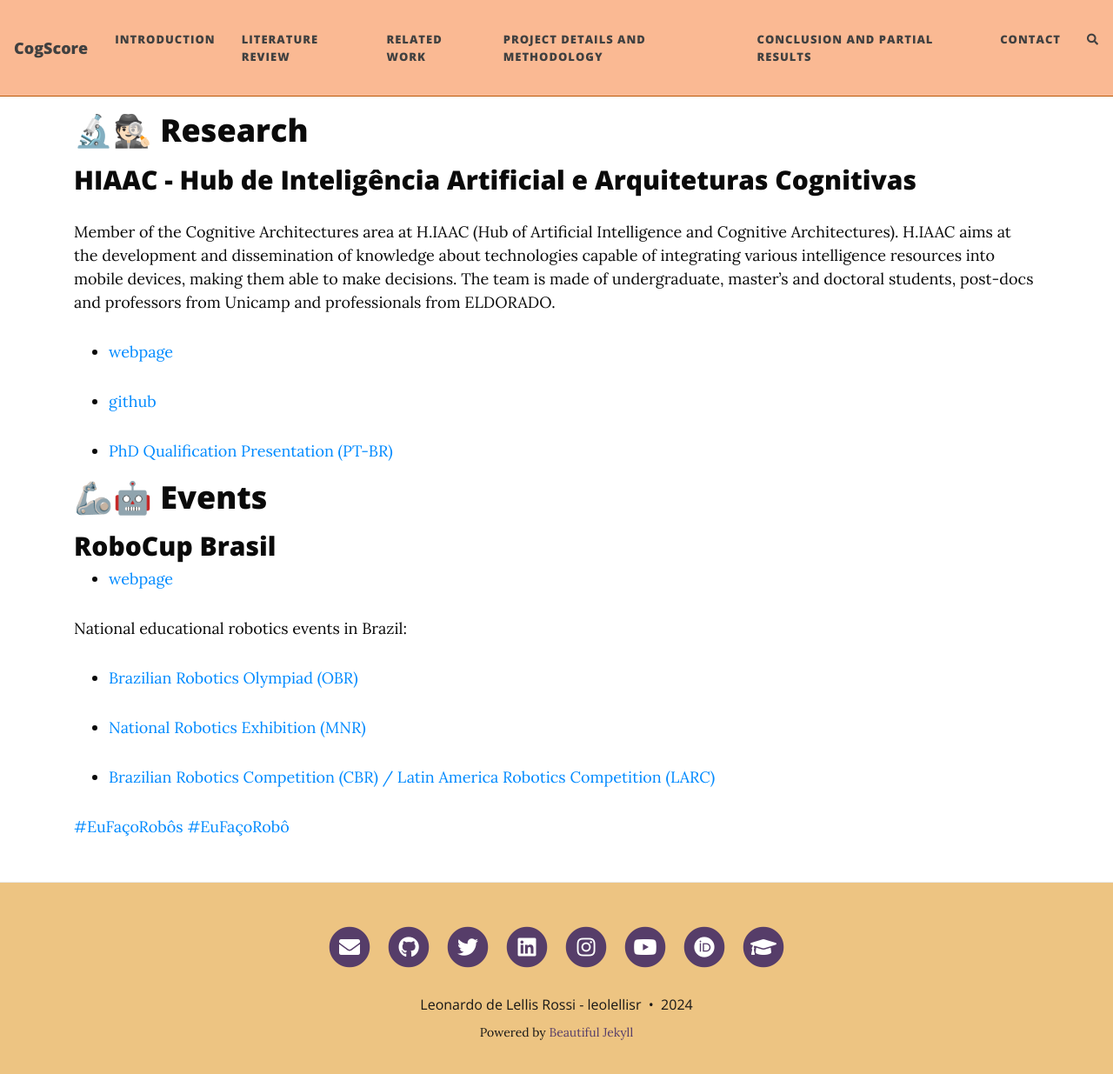
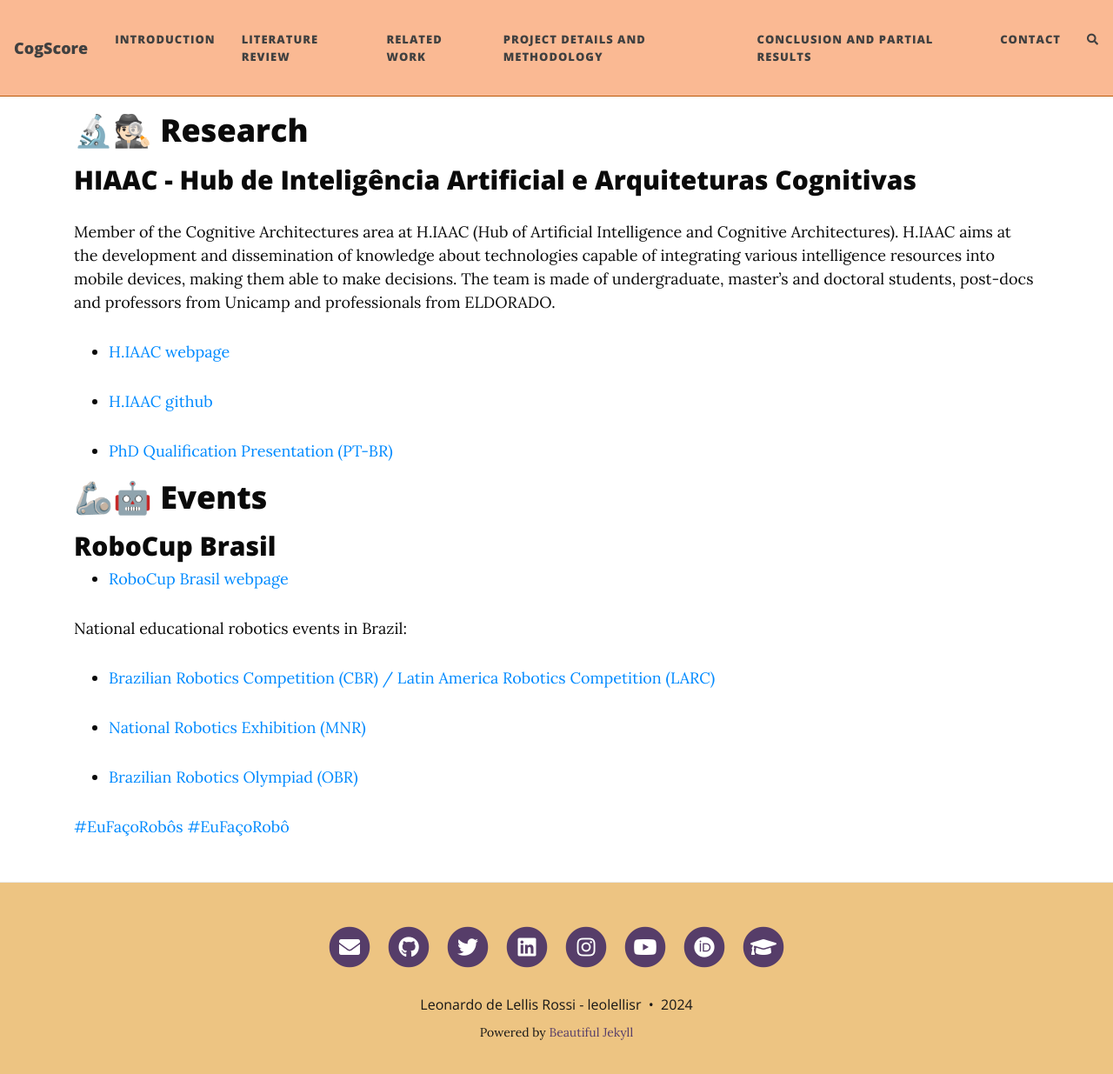
Before and after one commit to leolellisr/cogscore.github.io, a Jekyll site: the page built from research.md, in a window 1280 px wide and 1248 px high. Shown: the top 1235 px of the window at 87% size. Built offline with Jekyll 4.4.1, drawn with Linux system fonts in a browser that asks for light colours; nearby versions of some CDN libraries; comment, search, counter and statistics services are not loaded.

Commit message:
added figs

```diff
--- a/research.md
+++ b/research.md
@@ -11,8 +11,8 @@ subtitle: test
 Member of the Cognitive Architectures area at H.IAAC (Hub of Artificial Intelligence and Cognitive Architectures). H.IAAC aims at the development and dissemination of knowledge about technologies capable of integrating various intelligence resources into mobile devices, making them able to make decisions.  The team is made of undergraduate, master's and doctoral students, post-docs and professors from Unicamp and professionals from ELDORADO.
 
 
-- [webpage](https://hiaac.unicamp.br/)
-- [github](https://github.com/H-IAAC)
+- [H.IAAC webpage](https://hiaac.unicamp.br/)
+- [H.IAAC github](https://github.com/H-IAAC)
 
 * [PhD Qualification Presentation (PT-BR)](https://drive.google.com/file/d/10oMXmbGDphLCk4LO8JjkqT2qnDOpHyaU/view?usp=sharing)
 
@@ -20,13 +20,15 @@ Member of the Cognitive Architectures area at H.IAAC (Hub of Artificial Intellig
 
 ## RoboCup Brasil
 
-* [webpage](https://robocup.org.br)
+* [RoboCup Brasil webpage](https://robocup.org.br)
 
 National educational robotics events in Brazil:
-* [Brazilian Robotics Olympiad (OBR)](https://www.obr.org.br)
+
+* [Brazilian Robotics Competition (CBR) / Latin America Robotics Competition (LARC)](https://www.cbrobotica.org)
 
 * [National Robotics Exhibition (MNR)](https://www.mnr.org.br)
 
-* [Brazilian Robotics Competition (CBR) / Latin America Robotics Competition (LARC)](https://www.cbrobotica.org)
+* [Brazilian Robotics Olympiad (OBR)](https://www.obr.org.br)
+
 
 [#EuFaçoRobôs](https://www.instagram.com/explore/tags/eufaçorobôs/) [#EuFaçoRobô](https://www.instagram.com/explore/tags/eufaçorobô/)
```
Also changed, not shown: assets/img/404-southpark.jpg.
